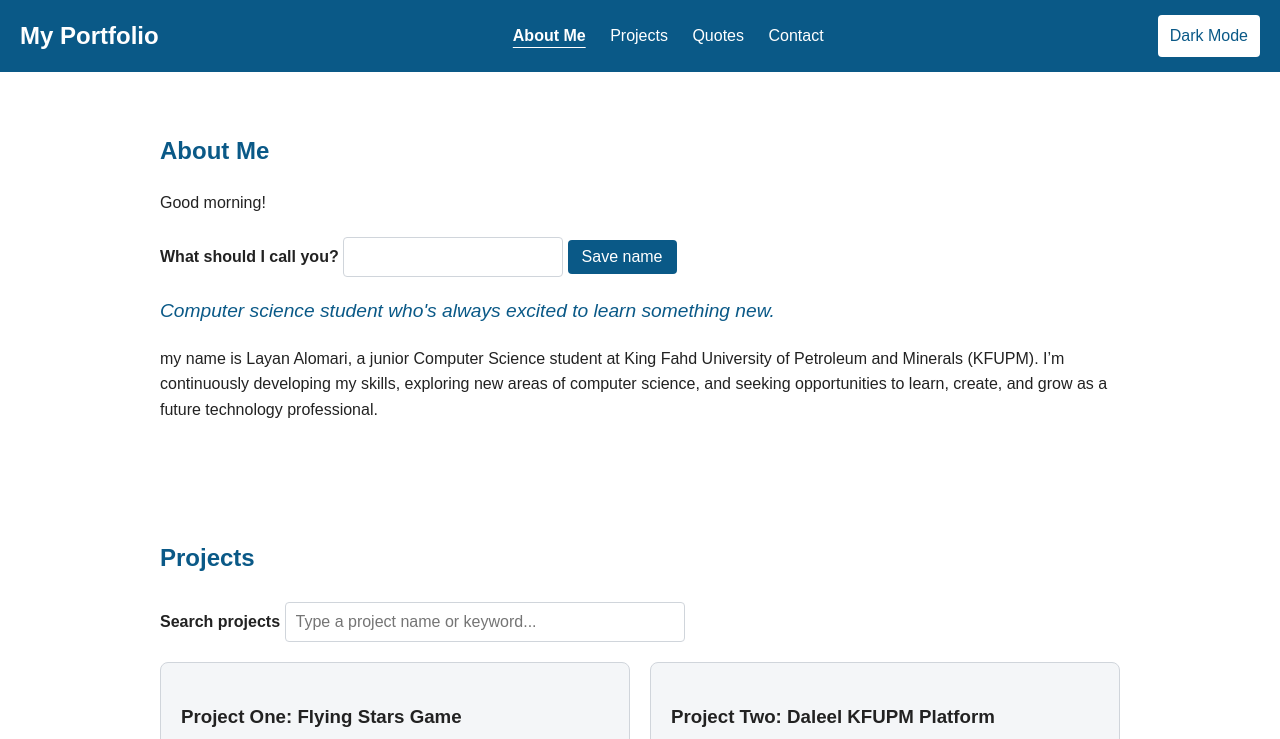
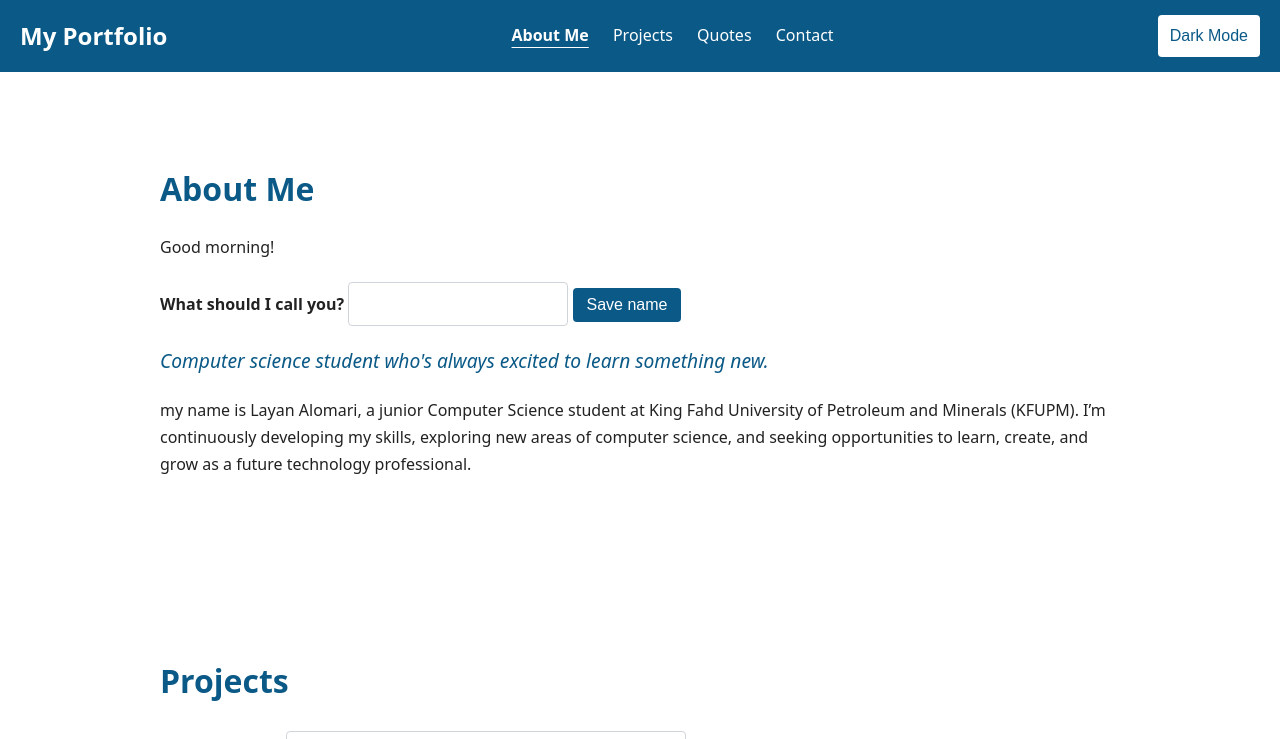
Before and after one commit to LayanAlomari/202351790-LayanAlomari-assignment4, a plain HTML site: page index.html in a window 1280 px wide. Shown: the top 739 px of the page. Drawn offline with Linux system fonts and the light colour scheme; no server answers.

Commit message:
Improve fonts and spacing. Assisted-by: Claude (Sonnet 5.5)

```diff
--- a/css/styles.css
+++ b/css/styles.css
@@ -19,22 +19,34 @@ html {
 
 body {
   margin: 0;
-  font-family: Arial, sans-serif;
-  line-height: 1.6;
+  font-family: system-ui, -apple-system, "Segoe UI", Roboto, Helvetica, Arial, sans-serif;
+  line-height: 1.7;
   background-color: var(--bg-color);
   color: var(--text-color);
 }
 
 section {
-  padding: 40px 20px;
+  padding: 70px 20px;
   max-width: 1000px;
   margin: 0 auto;
   /* Keeps a section's heading below the sticky header when a nav link is clicked */
   scroll-margin-top: 80px;
 }
 
+h1,
+h2,
+h3 {
+  line-height: 1.25;
+}
+
 h2 {
+  font-size: 2rem;
+  margin-bottom: 25px;
   color: var(--accent-color);
+}
+
+h3 {
+  font-size: 1.3rem;
 }
 
 /* ===== Buttons ===== */
```
